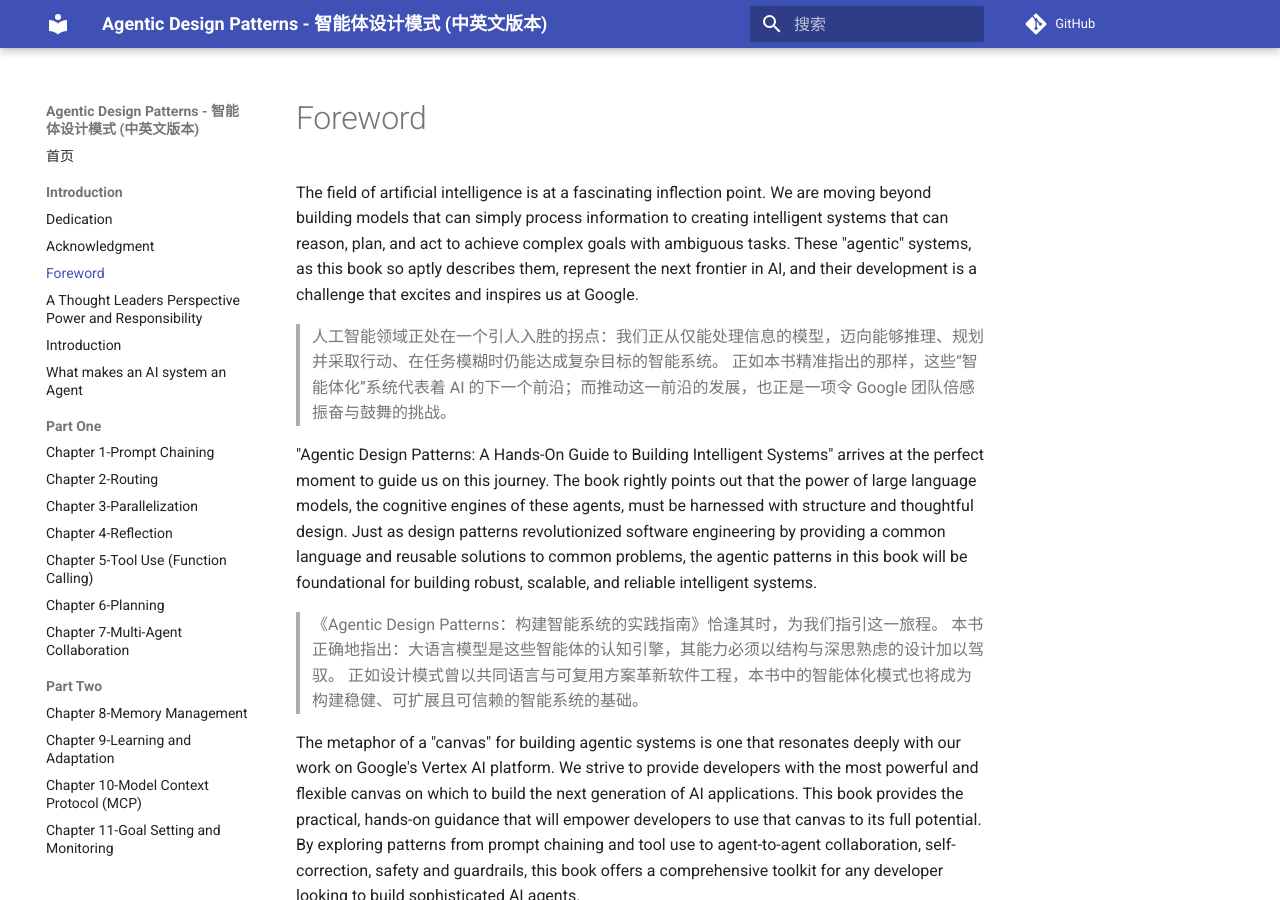
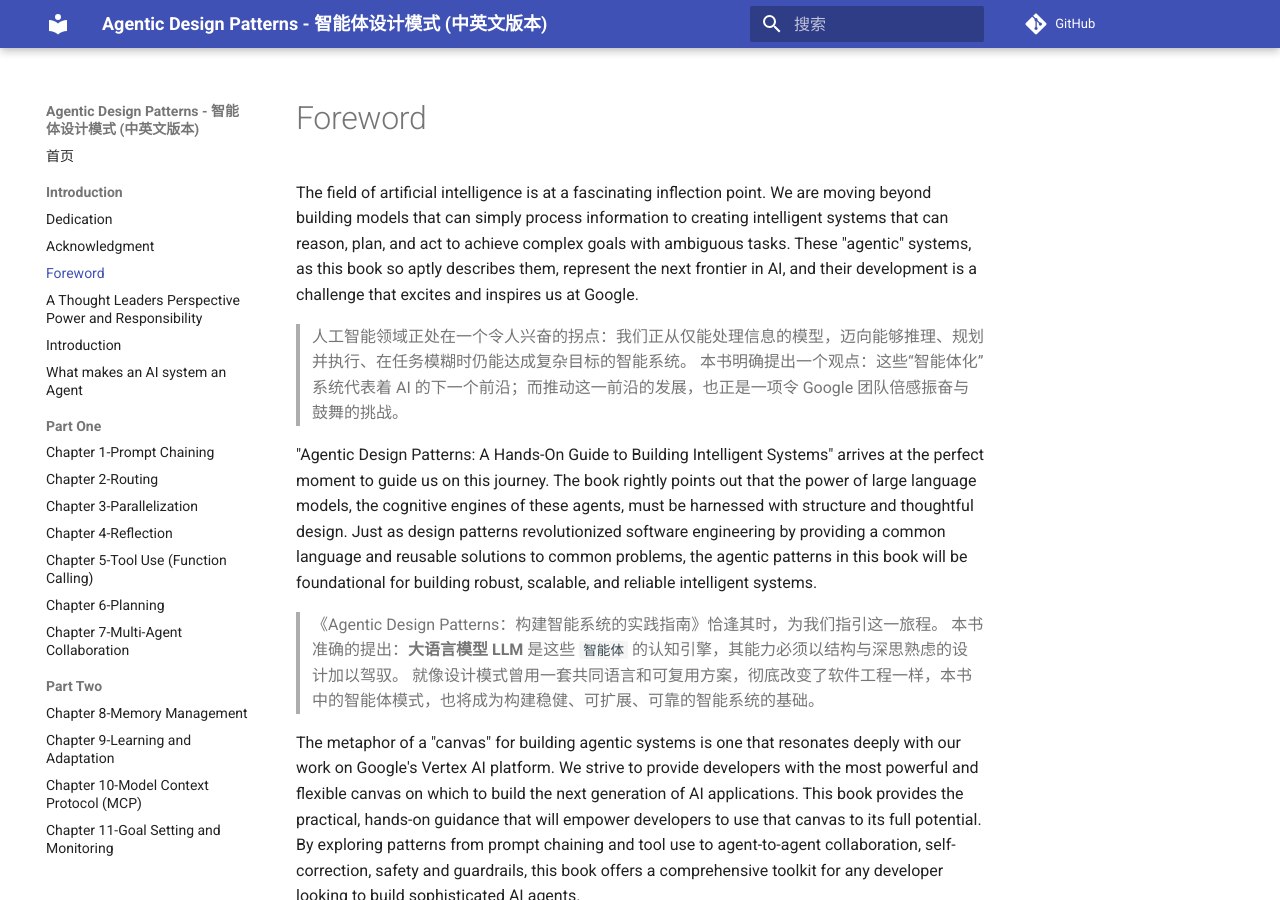
Before and after one commit to ningg/Agentic-Design-Patterns-CN, an MkDocs documentation site: the page built from cn/00-Introduction/03-Foreword.md, in a window 1280 px wide and 900 px high. Built offline with MkDocs 1.6.1 and Material for MkDocs 9.7.7, drawn with Linux system fonts in a browser that asks for light colours; comment, search, counter and statistics services are not loaded.

```diff
--- a/cn/00-Introduction/03-Foreword.md
+++ b/cn/00-Introduction/03-Foreword.md
@@ -2,14 +2,14 @@
 
 The field of artificial intelligence is at a fascinating inflection point. We are moving beyond building models that can simply process information to creating intelligent systems that can reason, plan, and act to achieve complex goals with ambiguous tasks. These "agentic" systems, as this book so aptly describes them, represent the next frontier in AI, and their development is a challenge that excites and inspires us at Google.
 
-> 人工智能领域正处在一个引人入胜的拐点：我们正从仅能处理信息的模型，迈向能够推理、规划并采取行动、在任务模糊时仍能达成复杂目标的智能系统。
-> 正如本书精准指出的那样，这些“智能体化”系统代表着 AI 的下一个前沿；而推动这一前沿的发展，也正是一项令 Google 团队倍感振奋与鼓舞的挑战。
+> 人工智能领域正处在一个令人兴奋的拐点：我们正从仅能处理信息的模型，迈向能够推理、规划并执行、在任务模糊时仍能达成复杂目标的智能系统。
+> 本书明确提出一个观点：这些“智能体化”系统代表着 AI 的下一个前沿；而推动这一前沿的发展，也正是一项令 Google 团队倍感振奋与鼓舞的挑战。
 
 "Agentic Design Patterns: A Hands-On Guide to Building Intelligent Systems" arrives at the perfect moment to guide us on this journey. The book rightly points out that the power of large language models, the cognitive engines of these agents, must be harnessed with structure and thoughtful design. Just as design patterns revolutionized software engineering by providing a common language and reusable solutions to common problems, the agentic patterns in this book will be foundational for building robust, scalable, and reliable intelligent systems.
 
 > 《Agentic Design Patterns：构建智能系统的实践指南》恰逢其时，为我们指引这一旅程。
-> 本书正确地指出：大语言模型是这些智能体的认知引擎，其能力必须以结构与深思熟虑的设计加以驾驭。
-> 正如设计模式曾以共同语言与可复用方案革新软件工程，本书中的智能体化模式也将成为构建稳健、可扩展且可信赖的智能系统的基础。
+> 本书准确的提出：**大语言模型 LLM** 是这些 `智能体` 的认知引擎，其能力必须以结构与深思熟虑的设计加以驾驭。
+> 就像设计模式曾用一套共同语言和可复用方案，彻底改变了软件工程一样，本书中的智能体模式，也将成为构建稳健、可扩展、可靠的智能系统的基础。
 
 The metaphor of a "canvas" for building agentic systems is one that resonates deeply with our work on Google's Vertex AI platform. We strive to provide developers with the most powerful and flexible canvas on which to build the next generation of AI applications. This book provides the practical, hands-on guidance that will empower developers to use that canvas to its full potential. By exploring patterns from prompt chaining and tool use to agent-to-agent collaboration, self-correction, safety and guardrails, this book offers a comprehensive toolkit for any developer looking to build sophisticated AI agents.
 
--- a/mkdocs.yml
+++ b/mkdocs.yml
@@ -100,11 +100,11 @@ nav:
     - Appendix F-Under the Hood An Inside Look at the Agents Reasoning Engines: 05-Appendix/Appendix_F-Under_the_Hood_An_Inside_Look_at_the_Agents_Reasoning_Engines.md
     - Appendix G-Coding Agents: 05-Appendix/Appendix_G-Coding_Agents.md
   - Others:
-    - publics as website mkdocs: publics_as_website_mkdocs.md
     - Agentic Design Patterns: Agentic_Design_Patterns.md
     - Conclusion: Conclusion.md
     - Glossary: Glossary.md
     - Index of Terms: Index_of_Terms.md
     - LICENSE: LICENSE.md
     - Online Contribution-Frequently Asked Questions Agentic Design Patterns: Online_Contribution-Frequently_Asked_Questions_Agentic_Design_Patterns.md
+    - publics as website mkdocs: publics_as_website_mkdocs.md
   # AUTO_NAV_END
```
Also changed, not shown: cn/00-Introduction/02-Acknowledgment.md (+2 -2 lines), cn/00-Introduction/04-A_Thought_Leaders_Perspective_Power_and_Responsibility.md (+1 -1 lines), cn/README.md (+13 -12 lines), 1 other file.
